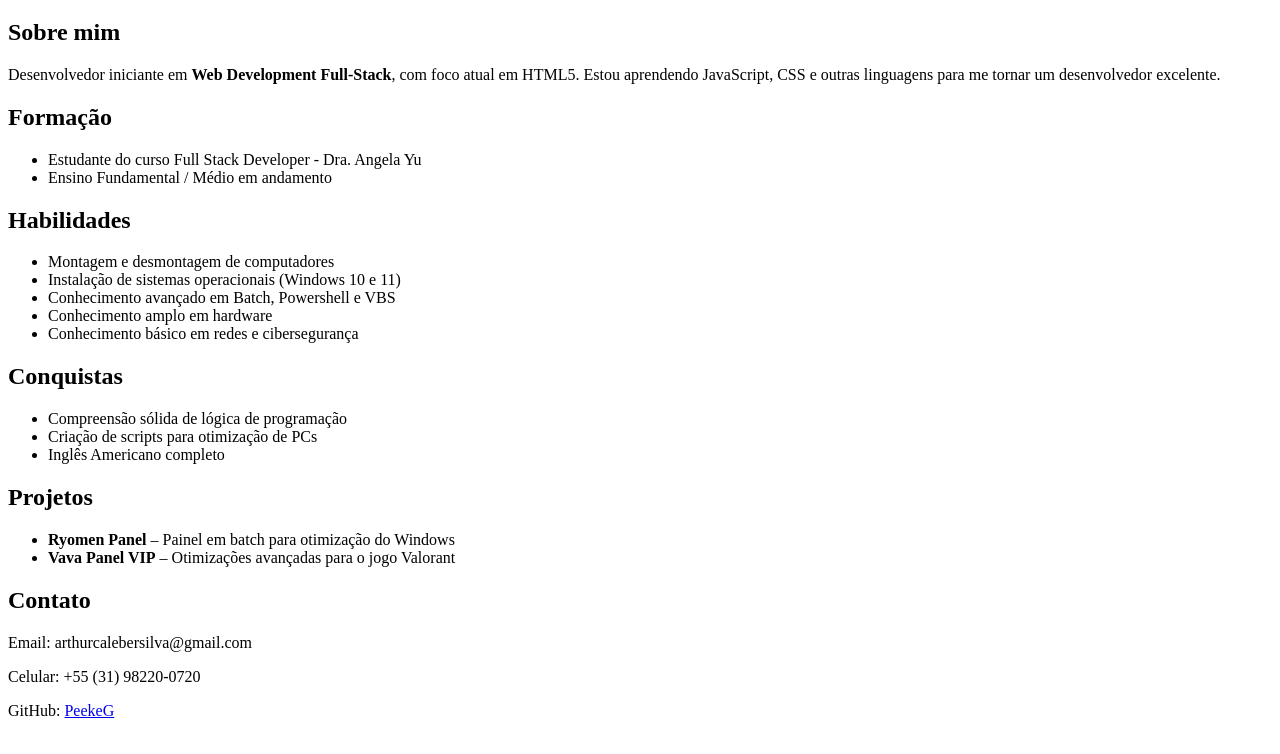
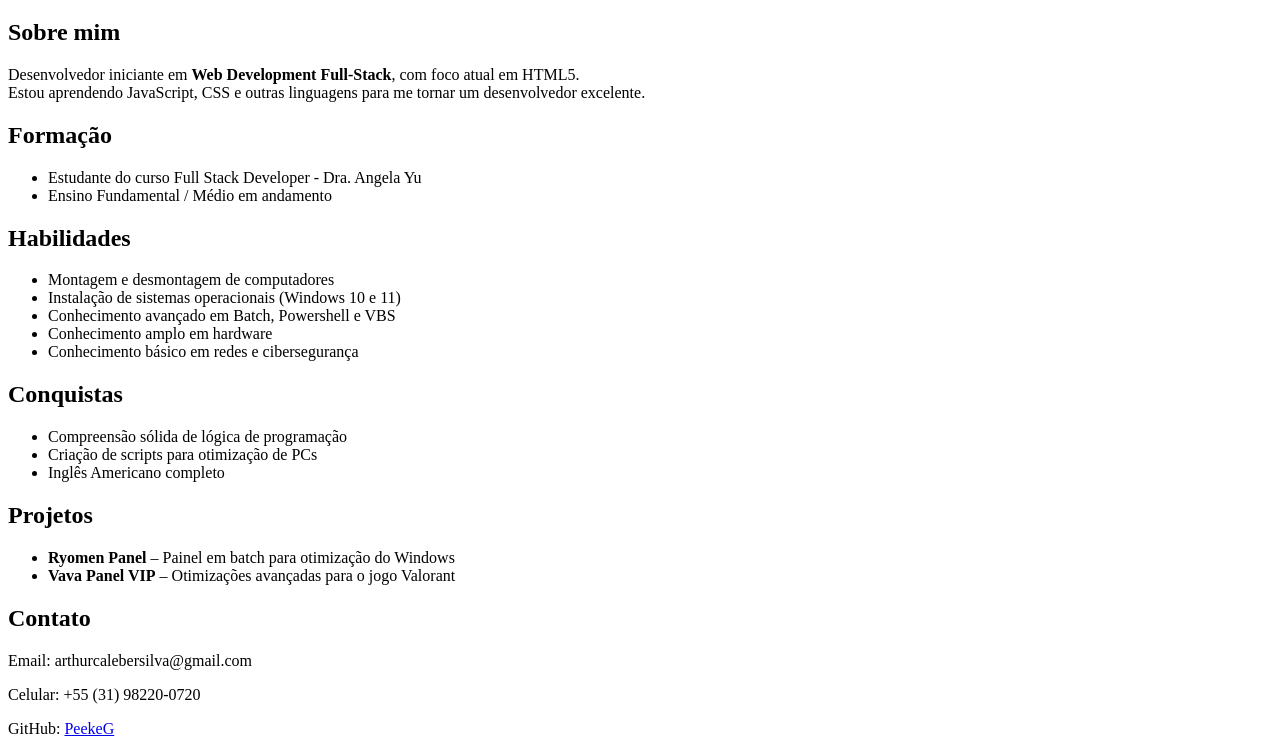
Before and after one commit to PeekeG/Meu-Portf-lio, a plain HTML site: page index.html in a window 1280 px wide. Shown: the part 61-815 px from the top of the page. Drawn offline with Linux system fonts and the light colour scheme.

Commit message:
Update index.html

```diff
--- a/index.html
+++ b/index.html
@@ -11,7 +11,7 @@
     <section>
         <h2>Sobre mim</h2>
         <p>
-            Desenvolvedor iniciante em <strong>Web Development Full-Stack</strong>, com foco atual em HTML5.
+            Desenvolvedor iniciante em <strong>Web Development Full-Stack</strong>, com foco atual em HTML5.<br >
             Estou aprendendo JavaScript, CSS e outras linguagens para me tornar um desenvolvedor excelente.
         </p>
     </section>
@@ -44,7 +44,6 @@
         </ul>
     </section>
 
-    <!-- Projetos -->
     <section>
         <h2>Projetos</h2>
         <ul>
@@ -53,7 +52,6 @@
         </ul>
     </section>
 
-    <!-- Contato -->
     <section>
         <h2>Contato</h2>
         <p>Email: arthurcalebersilva@gmail.com</p>
```
